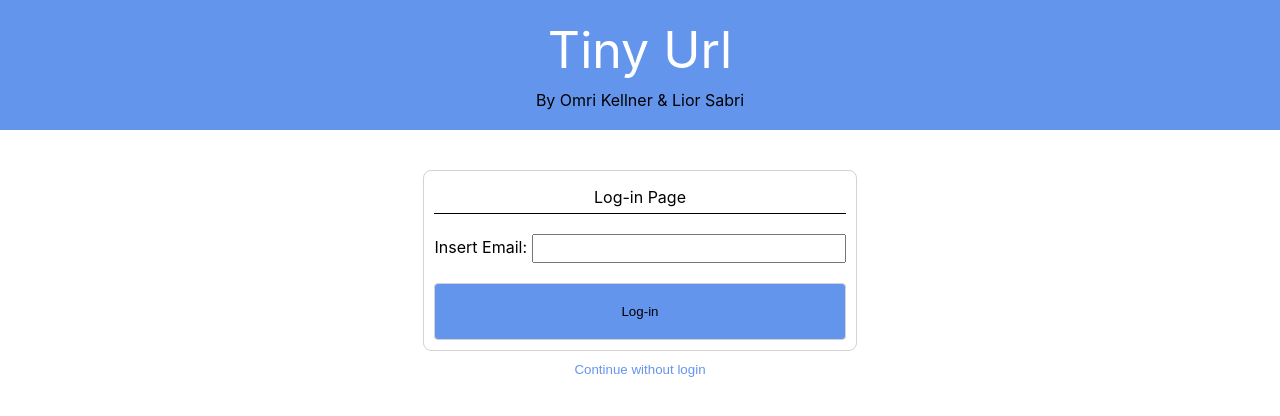
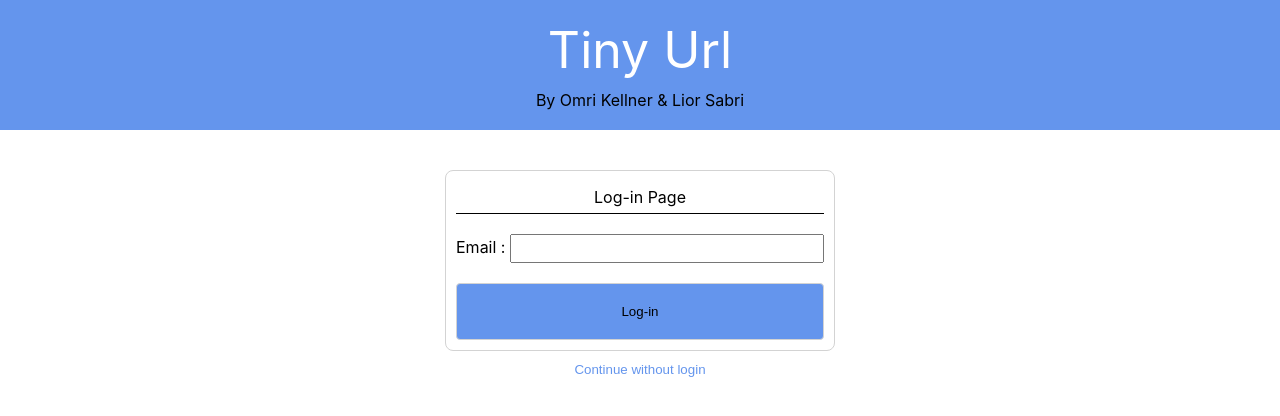
Before and after one commit to LiorSB/url-shortener, a React (Create React App) app in the folder font_end/front_project/: page / in a window 1280 px wide. Shown: the top 416 px of the page. Built offline with nearby package versions, Linux system fonts and the light colour scheme.

Commit message:
add gererate

```diff
--- a/font_end/front_project/src/html-request.js
+++ b/font_end/front_project/src/html-request.js
@@ -12,7 +12,7 @@ export const getTinyUrl = async () => {
 export const postCreateTinyUrl = async (originalUrl,setTinyUrlObj) => {
     console.log("postCreateTinyUrl")
     try {
-        const url = `http://127.0.0.1/shorten`;
+        const url = `http://127.0.0.1:5000/shorten`;
         const response = await fetch(url, {
             method: 'POST',
             headers: {
--- a/font_end/front_project/src/pages/main-panel/MainPanel.js
+++ b/font_end/front_project/src/pages/main-panel/MainPanel.js
@@ -21,8 +21,9 @@ export const MainPanel = () => {
             <button onClick={() => updateModalStatus(1)} className={"button-menu-style"}>Login</button>
             <button onClick={() => updateModalStatus(2)} className={"button-menu-style"}>Register</button>
         </div>}
+
              {modalStatus === 1 &&  <div className={"forms-wrapper"}>
-                <Form title="Log-in Page" inputLabel={"Insert Email:  "}
+                <Form title="Log-in Page" inputLabel={" Email:  "}
                       buttonLabel={"Log-in"} func={postCreateTinyUrl}/>
             </div>}
 
--- a/font_end/front_project/src/pages/main-panel/components/form/Form.js
+++ b/font_end/front_project/src/pages/main-panel/components/form/Form.js
@@ -8,12 +8,12 @@ export const Form = ({title,inputLabel,buttonLabel,func,isRegister=false}) => {
 
     const handleSubmit = (event) => {
         event.preventDefault();
-        // if (isRegister){
-        //     func(email,name, setTinyUrlObj).then()
-        // }
-        // else{
+        if (isRegister){
+            func(email,name, setTinyUrlObj).then()
+        }
+        else{
             func(name, setTinyUrlObj).then()
-        // }
+        }
     }
 
     // const postFunc = () => {
@@ -24,7 +24,7 @@ export const Form = ({title,inputLabel,buttonLabel,func,isRegister=false}) => {
    <div className="form-container">
         <span className="form-title-style">{title}</span>
         <form className="form-style" onSubmit={handleSubmit}>
-            <div>
+            {isRegister &&  <div>
                 <label>{inputLabel}</label>
                 <input
                     className="form-input-style"
@@ -32,16 +32,16 @@ export const Form = ({title,inputLabel,buttonLabel,func,isRegister=false}) => {
                     value={name}
                     onChange={(e) => setName(e.target.value)}
                 />
+            </div>}
+            <div>
+                <label>Email : </label>
+                <input
+                    className="form-input-style"
+                    type="text"
+                    value={email}
+                    onChange={(e) => setEmail(e.target.value)}
+                />
             </div>
-            {/*{isRegister && <div>*/}
-            {/*    <label>Name : </label>*/}
-            {/*    <input*/}
-            {/*        className="form-input-style"*/}
-            {/*        type="text"*/}
-            {/*        value={email}*/}
-            {/*        onChange={(e) => setName(e.target.value)}*/}
-            {/*    />*/}
-            {/*</div>}*/}
 
             <button type="submit" className="button-submit-form">{buttonLabel}</button>
         </form>
```
